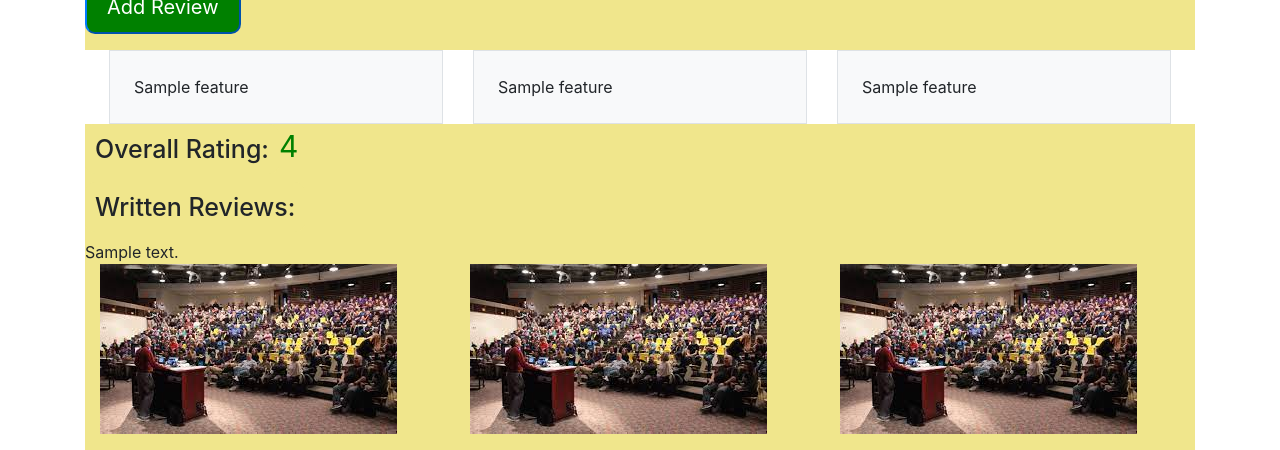
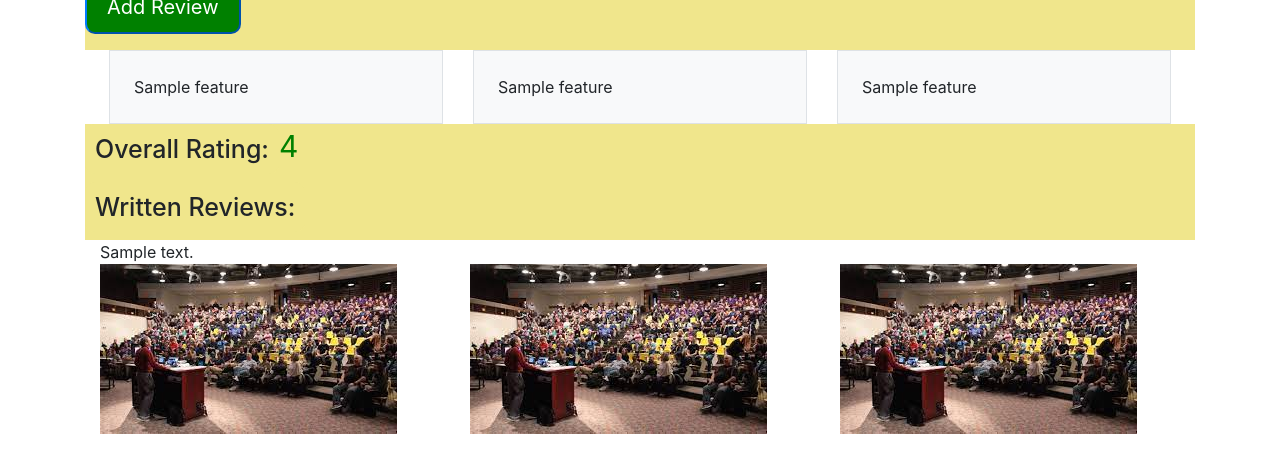
Before and after one commit to iffat-nafisa/RPI_classroom_rater, a Flask app: template classroomRater/templates/room.html in a window 1280 px wide. Shown: the part 434-884 px from the top of the page. Run offline with Flask 2, Linux system fonts and the light colour scheme; data comes from the database, SQL or seed files in the repository; both versions use the stored data as it was after the commit; tables that the repository leaves empty hold one stand-in row (values such as "Sample post"); the template is opened without the code that fills it: values that come from a table or form of the project are taken from there, most other values are stand-ins (such as "Sample title", 1, 10 or a date in 2020); some libraries are stand-ins or nearby versions.

Commit message:
fixed order in HTML

```diff
--- a/classroomRater/templates/room.html
+++ b/classroomRater/templates/room.html
@@ -60,12 +60,10 @@
         <div class="row">
             <h2>Written Reviews: </h2>
         </div>
-        <div class="row">
-            {% for item in userShowReview %}
-            <tr class = "tableShows">
-              <td class="showDisplay">{{item.written_review}}</td>
-            </tr>
-            {% endfor %}
+
+        {% for item in userShowReview %}
+           {{item.written_review}}<br>
+        {% endfor %}
         </div>
 
         <!-- Display extra pictures -->
--- a/classroomRater/views.py
+++ b/classroomRater/views.py
@@ -133,7 +133,10 @@ def viewRoom(buildingName, roomName):
 
         allFeatures =[lst[0][0].description, lst[1][0].description,lst[2][0].description]
 
+    for i in range(len(reviewList)):
+        reviewList[i].written_review += "\n"
     userShowReview = reviewList
+
     current_building = buildingName
     current_room = roomName
 
```
Also changed, not shown: classroomRater/classroomrater.db.
